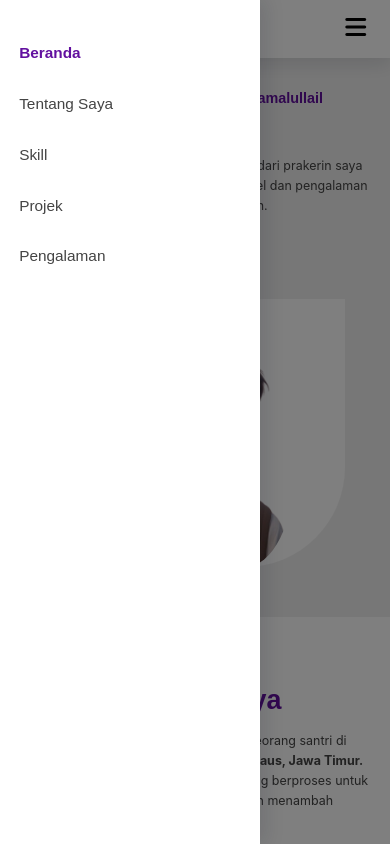
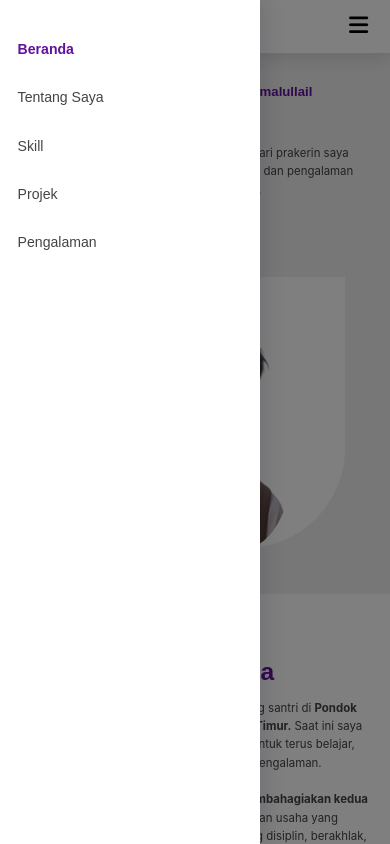
Before and after one commit to farhanCodx/MyPortofolio, a plain HTML site: page index.html in a window 390 px wide. Both pictures are taken after a click on the element 355 px from the left and 28 px from the top of the page. Shown: the top 844 px of the page. Drawn offline with nearby package versions, Linux system fonts and the light colour scheme; files whose address does not match are found by name.

Commit message:
Update style.css

```diff
--- a/style.css
+++ b/style.css
@@ -662,18 +662,154 @@ img{
     width:400px;
 }
 
+@media (max-width: 1245px) {
+  html {
+    font-size:75%;  /* 35px */
+  }
+
+  .navbar {
+    display: flex;
+    justify-content: space-between;
+    align-items: center;
+    position: fixed;
+    top: 0;
+    left: 0;
+    width: 100%;
+    padding: 1.5rem 2rem;
+    background: white;
+    z-index: 9999;
+    box-shadow: 0 6px 18px rgba(16,24,40,0.12);
+}
+
+/* tombol hamburger */
+.menu-toggle {
+    font-size: 2.5rem;
+    cursor: pointer;
+    display: block;
+}
+
+/* --- SIDEBAR --- */
+.nav-menu {
+    position: fixed;
+    top: 0;
+    left: -260px;    /* disembunyikan */
+    width: 260px;
+    height: 100vh;
+    background: #fff;
+    box-shadow: 6px 0 18px rgba(16,24,40,0.12);
+    padding: 4rem 2rem;
+    display: flex;
+    flex-direction: column;
+    gap: 20px;
+    transition: left .4s ease;
+    z-index: 9999;
+}
+
+/* ketika aktif */
+.nav-menu.active {
+    left: 0;
+}
+
+.nav-menu li a {
+    font-size: 1.6rem;
+    color: var(--second);
+    text-decoration: none;
+}
+
+.nav-menu li a:hover {
+    color: var(--primary);
+}
+
+.nav-menu li a:hover::after {
+  width:40%;
+}
+
+.overlay {
+    position: fixed;
+    top: 0;
+    left: 0;
+    width: 100%;
+    height: 100vh;
+    background: rgba(0,0,0,0.5); /* hitam transparan */
+    opacity: 0;
+    visibility: hidden;
+    transition: 0.3s ease;
+    z-index: 8888; /* di bawah sidebar, di atas halaman */
+}
+
+/* Saat aktif */
+.overlay.active {
+    opacity: 1;
+    visibility: visible;
+}
+
+.hero{
+    justify-content: center;
+    flex-direction: column;
+}
+
+.kolom-tulisan-hero{
+    text-align: center;
+    padding: 0;
+  }
+
+  .kolom-tulisan-hero h2{
+    color:var(--primary);
+    font-size: 4rem;
+    font-family:var(--font-j);
+    max-width:600px;
+    margin: auto;
+
+}
+
+  .hero img{
+    margin-top:2rem;
+
+  }
+
+  .pengalaman ,.pengalamanlagi{
+    min-height:50vh;
+    flex-direction: column;
+    padding-block:7rem;
+  }
 
 
+  .kolom-footer-brand{
+    display:flex;
+    flex-direction: column;
+    align-items: center;
+    font-size: 1.3rem;
+}
+
+    .kolom-footer-brand i{
+        font-size: 50px;
+    }
 
 
+  .bagian-footer-pertama{
+    flex-direction: column;
+    text-align: center;
+    margin: auto;
+    gap: 30px;
+  }
+
+  .kolom-tulisan{
+    text-align: center;
+    padding: 20px;
+  }
+
+  .kolom-tulisan p{
+    text-align: center;
+  }
 
 
-
-
-
-@media (max-width: 1245px) {
+  img{
+     max-width:400px;
+  }
+}
+@media (max-width: 768px) {
   html {
-    font-size:80%;  /* 35px */
+    font-size:62.5%;  /* 35px */
   }
 
   .navbar {
@@ -818,9 +954,9 @@ img{
 }
 
 
-@media (max-width: 600px) {
+@media (max-width: 450px) {
   html {
-    font-size:60%;  /* 28px */
+    font-size:55%;  /* 28px */
   }
 
   svg{
```
Lines whose indentation alone changed are shown as unchanged.
